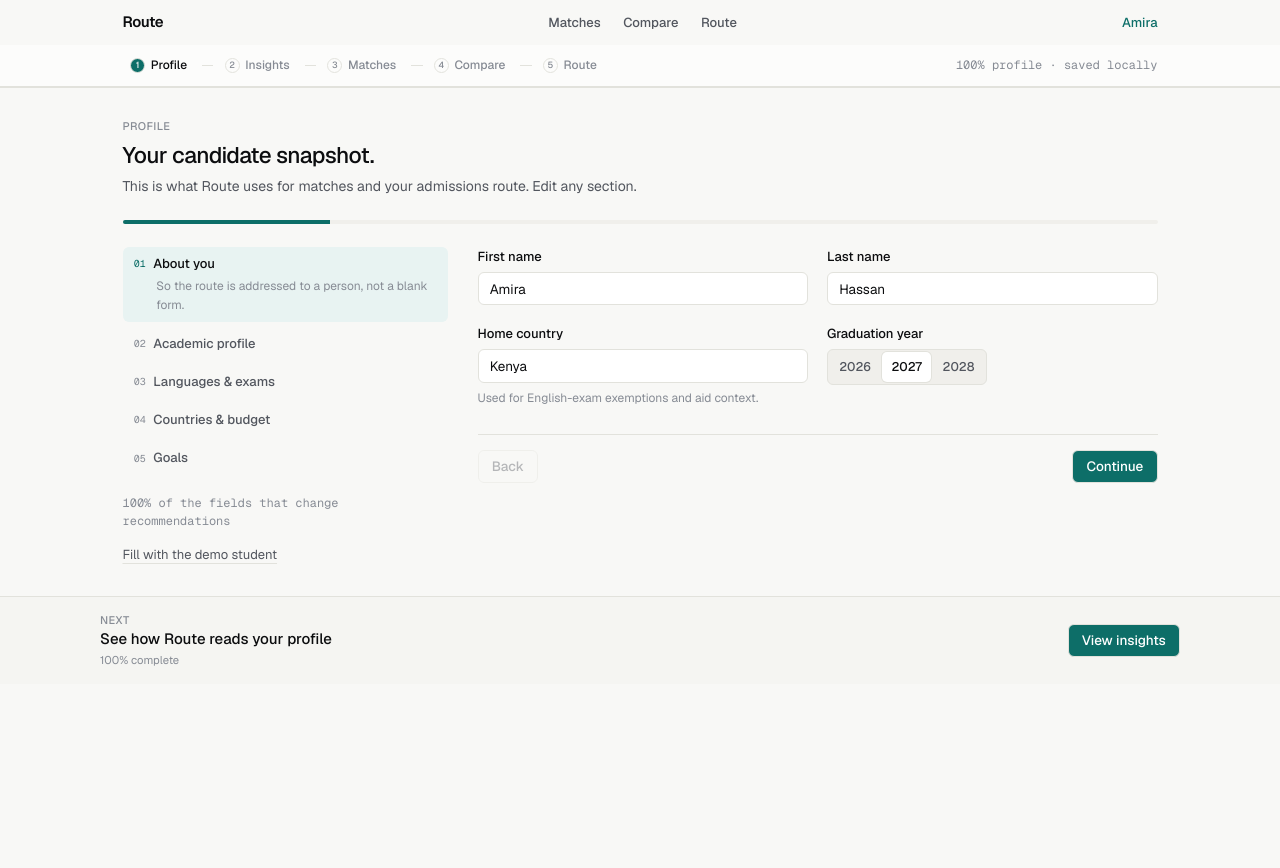
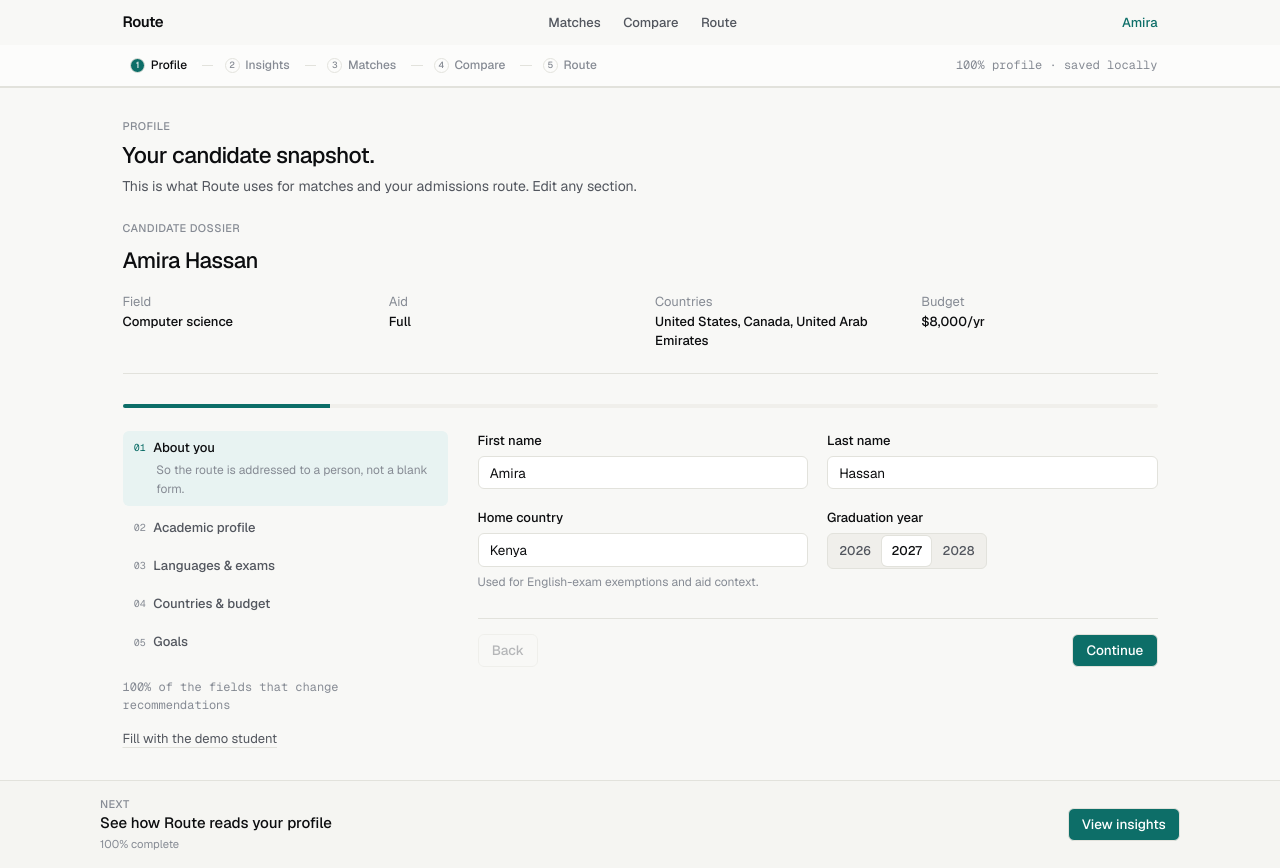
Before and after one commit to UmarovMirjalol/hackaton, a Next.js app: page /profile in a window 1280 px wide. Both pictures are taken after a click on the button "Fill with the demo student". Before the commit the page ends 800 px from the top, so only its background shows below. Built offline with nearby package versions, Linux system fonts and the light colour scheme.

Commit message:
Add candidate dossier block on profile when complete
Co-authored-by: vladumarov0 <vladumarov0@gmail.com>

```diff
--- a/app/profile/page.tsx
+++ b/app/profile/page.tsx
@@ -56,6 +56,33 @@ export default function ProfilePage() {
         ) : undefined
       }
     >
+      {complete >= 65 ? (
+        <div className="mb-8 border-b border-border pb-6">
+          <p className="label">Candidate dossier</p>
+          <p className="mt-2 text-[22px] font-medium tracking-tight">
+            {profile.firstName || "Your"} {profile.lastName}
+          </p>
+          <dl className="mt-4 grid gap-x-8 gap-y-2 text-[13px] sm:grid-cols-2 lg:grid-cols-4">
+            <div>
+              <dt className="text-tertiary">Field</dt>
+              <dd className="font-medium">{fieldLabels[profile.field]}</dd>
+            </div>
+            <div>
+              <dt className="text-tertiary">Aid</dt>
+              <dd className="font-medium capitalize">{profile.aidNeed}</dd>
+            </div>
+            <div>
+              <dt className="text-tertiary">Countries</dt>
+              <dd className="font-medium">{profile.countries.map((c) => countryLabels[c]).join(", ")}</dd>
+            </div>
+            <div>
+              <dt className="text-tertiary">Budget</dt>
+              <dd className="font-medium">${Number(profile.annualBudget || 0).toLocaleString()}/yr</dd>
+            </div>
+          </dl>
+        </div>
+      ) : null}
+
       <div className="mb-4 lg:mb-6">
         <div className="mb-2 flex items-center justify-between gap-2 lg:hidden">
           <p className="label">
```
